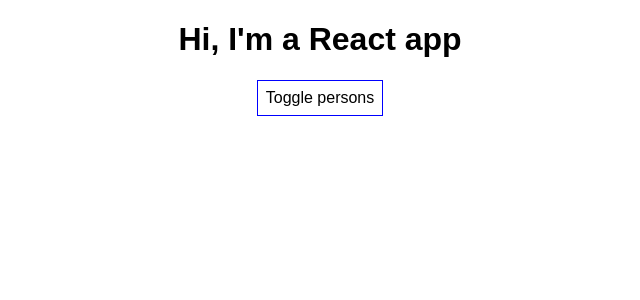
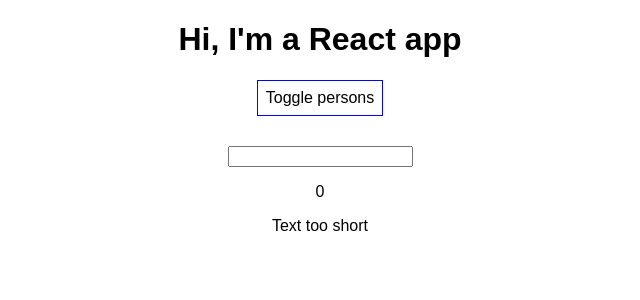
Before and after one commit to Flackus/react-complete-guide, a React (Create React App) app: page / in a window 1280 px wide. Shown: the top 300 px of the page, without its empty margins (320-960 px from the left). Built offline with nearby package versions, Linux system fonts and the light colour scheme; the HTML template or start-up script is replaced by a standard one.

Commit message:
Assignment 2

```diff
--- a/src/App.css
+++ b/src/App.css
@@ -1,3 +1,7 @@
 .App {
     text-align: center;
 }
+
+.App .form {
+    margin-top: 30px;
+}
--- a/src/App.js
+++ b/src/App.js
@@ -1,6 +1,8 @@
 import React, { Component } from 'react';
 import './App.css';
 import Person from './Person/Person';
+import Validation from './Validation/Validation';
+import Char from './Char/Char';
 
 class App extends Component {
     state = {
@@ -21,7 +23,8 @@
                 age: 26
             }
         ],
-        showPersons: false
+        showPersons: false,
+        userInput: ''
     }
 
     deletePersonHandler = (personIndex) => {
@@ -47,6 +50,15 @@
     togglePersonsHandler = () => {
         const doesShow = this.state.showPersons;
         this.setState({showPersons: !doesShow});
+    }
+
+    inputChangeHandler = (event) => {
+        this.setState({userInput: event.target.value});
+    }
+
+    removeCharHandler = (_, index) => {
+        const value = this.state.userInput;
+        this.setState({userInput: value.substring(0, index) + value.substring(index + 1)});
     }
 
     render() {
@@ -79,6 +91,24 @@
                 <h1>Hi, I'm a React app</h1>
                 <button style={style} onClick={this.togglePersonsHandler}>Toggle persons</button>
                 {persons}
+                <div className='form'>
+                    <input
+                        type="text"
+                        value={this.state.userInput}
+                        onChange={this.inputChangeHandler} />
+                    <p>{this.state.userInput.length}</p>
+                    <Validation
+                        length={this.state.userInput.length} />
+                    <div>
+                        {this.state.userInput.split('').map((char, index) => {
+                            return <Char
+                                click={(event) => this.removeCharHandler(event, index)}
+                                key={index}>
+                                {char}
+                            </Char>;
+                        })}
+                    </div>
+                </div>
             </div>
         );
     }
--- /dev/null
+++ b/src/Char/Char.css
@@ -0,0 +1,6 @@
+.Char {
+    display: inline-block;
+    padding: 16px;
+    text-align: center;
+    border: 1px solid black;
+}
--- /dev/null
+++ b/src/Char/Char.js
@@ -0,0 +1,12 @@
+import React from 'react';
+import './Char.css';
+
+const char = (props) => {
+    return (
+        <div className="Char" onClick={props.click}>
+            {props.children}
+        </div>
+    );
+};
+
+export default char;
--- /dev/null
+++ b/src/Validation/Validation.js
@@ -0,0 +1,13 @@
+import React from 'react';
+
+const validation = (props) => {
+    const validationMessage = props.length > 5 ? 'Text long enough' : 'Text too short';
+
+    return (
+        <div className="Validation">
+            {validationMessage}
+        </div>
+    );
+};
+
+export default validation;
```
